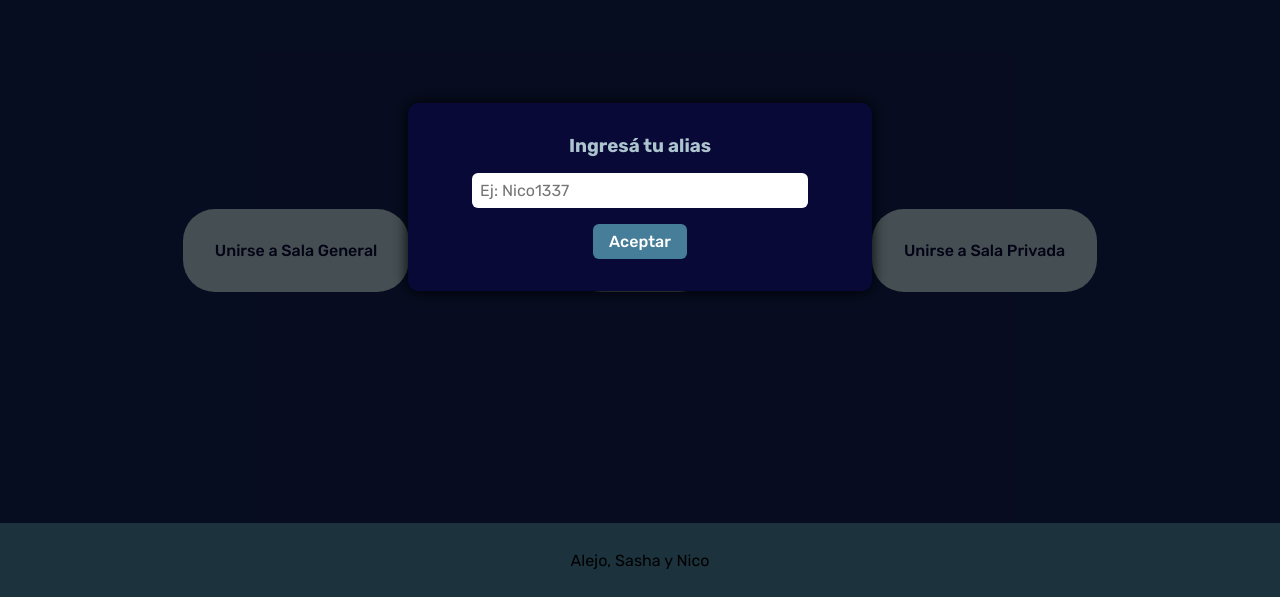
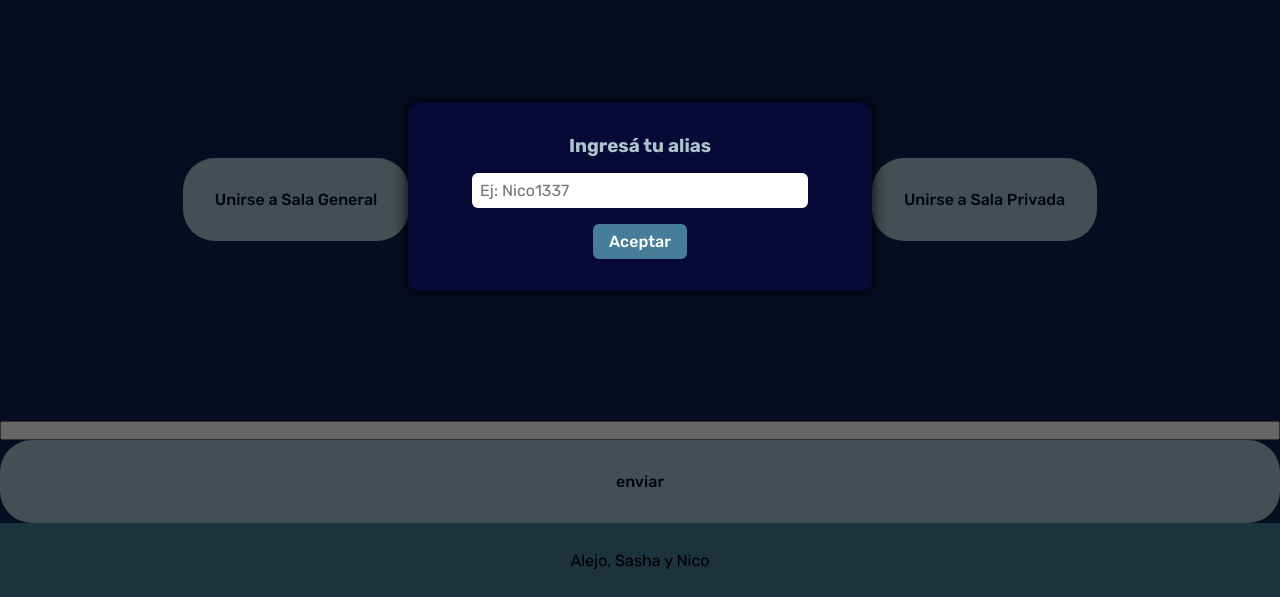
Before and after one commit to NicoAgnello/LIBROOMS-LITE, a website: page public/index.html in a window 1280 px wide. Shown: the part 203-800 px from the top of the page. Drawn offline with nearby package versions, Linux system fonts and the light colour scheme; no server answers.

Commit message:
add function enviuar

```diff
--- a/public/index.html
+++ b/public/index.html
@@ -35,9 +35,11 @@
       <h2 class="saludo">Bienvenido/a</h2>
       <div class="buttons-container">
         <button id="unirse-sala-gral">Unirse a Sala General</button>
-        <button id="crear-sala">Crear Sala</button>
+        <button onclick="crearSala()" id="crear-sala">Crear Sala</button>
         <button id="unirse-sala-priv">Unirse a Sala Privada</button>
       </div>
+      <input type="text" id="inputMensaje" />
+      <button onclick="enviarMensaje()" id="botonEnviarMensaje">enviar</button>
     </main>
     <footer>
       <p>Alejo, Sasha y Nico</p>
--- a/public/main.js
+++ b/public/main.js
@@ -4,6 +4,17 @@ const socket = io();
 socket.on('connect', () => {
   console.log('Cliente conectado con id:', socket.id);
 });
+
+
+const enviarMensaje = () => {
+  const inputMensaje = document.getElementById("inputMensaje").value
+  socket.emit("Mensaje chat", inputMensaje)
+  inputMensaje = ""
+}
+
+const crearSala = () => {
+  const containerButtons = document.querySelector(".buttons-container")
+}
 
 // Funcion Modal
 window.addEventListener('DOMContentLoaded', () => {
```
